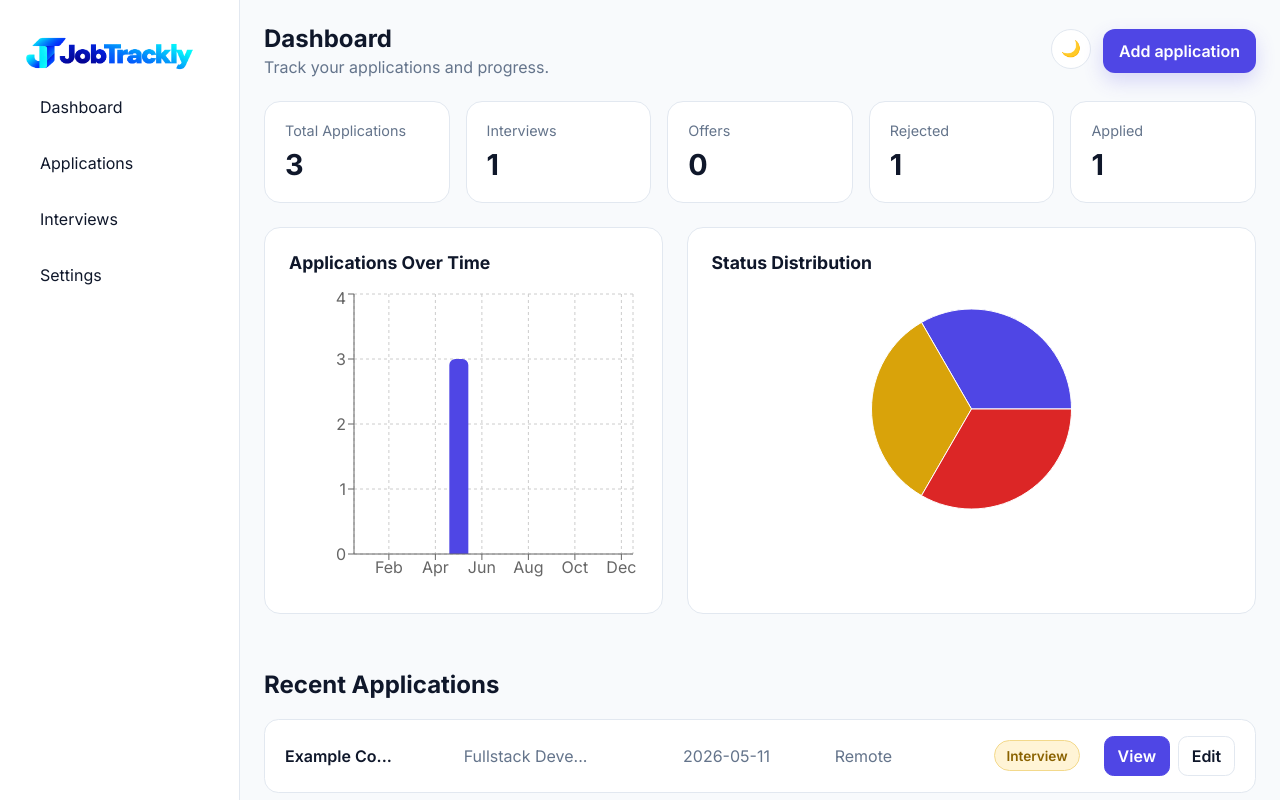
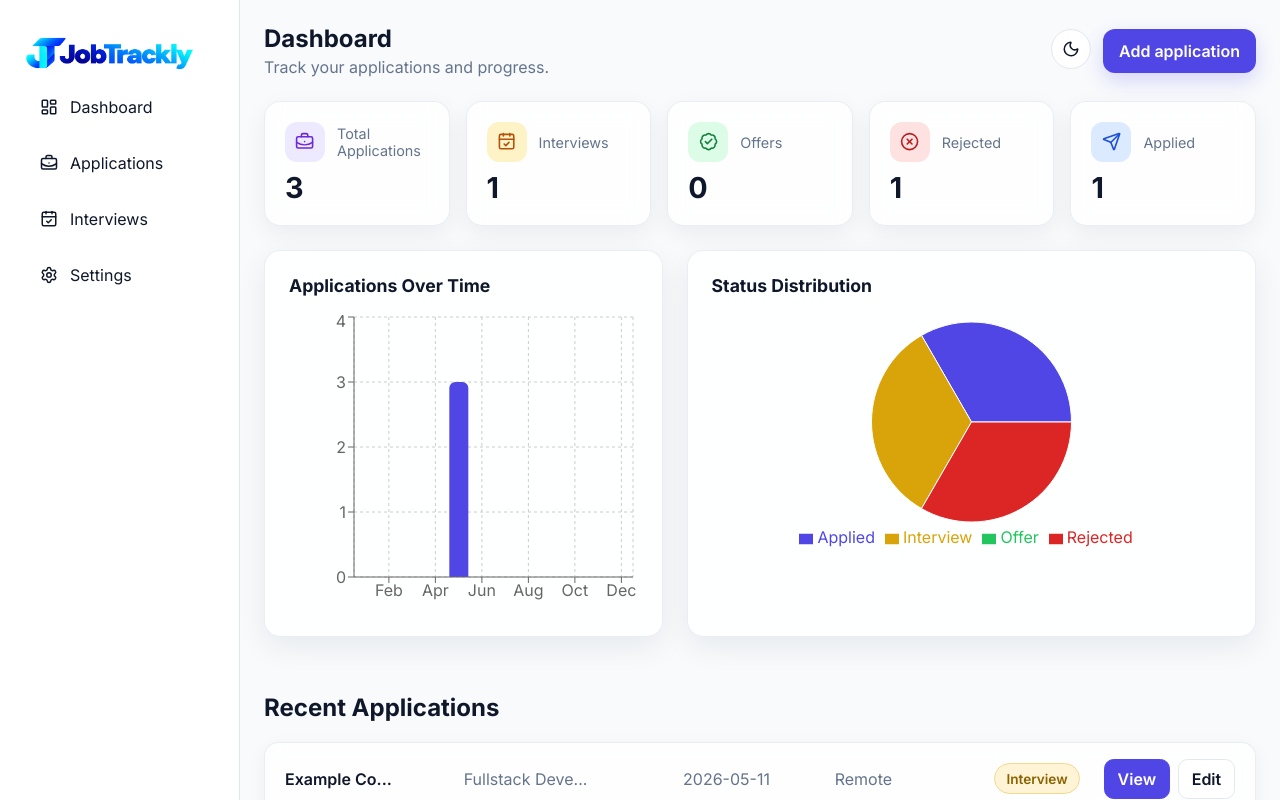
Before and after one commit to amielitoss/Job-Tracker-Project, a React (Vite) app in the folder job-tracker/: page / in a window 1280 px wide. Shown: the top 800 px of the page. Built offline with nearby package versions, Linux system fonts and the light colour scheme.

Commit message:
css and icon update

```diff
--- a/job-tracker/package.json
+++ b/job-tracker/package.json
@@ -10,6 +10,7 @@
     "preview": "vite preview"
   },
   "dependencies": {
+    "lucide-react": "^1.54.0",
     "react": "^19.2.8",
     "react-dom": "^19.2.8",
     "react-router-dom": "^7.18.4",
--- a/job-tracker/src/components/Header.jsx
+++ b/job-tracker/src/components/Header.jsx
@@ -1,3 +1,5 @@
+import { Sun, Moon } from "lucide-react";
+
 function Header({ darkMode, setDarkMode, onOpenForm }) {
     return (
         <header className="header">
@@ -7,7 +9,7 @@ function Header({ darkMode, setDarkMode, onOpenForm }) {
             </div>
 
         <div className="header-actions">
-            <button type="button" className="theme-toggle" onClick={() => setDarkMode(!darkMode)}>{darkMode ? "☀️" : "🌙"}</button>
+            <button type="button" className="theme-toggle" onClick={() => setDarkMode(!darkMode)}>{darkMode ? <Sun size={18} />: <Moon size={18} />}</button>
             <button type="button" className="add-application-button" onClick={onOpenForm}>Add application</button>
         </div>
         </header>
--- a/job-tracker/src/components/Sidebar.jsx
+++ b/job-tracker/src/components/Sidebar.jsx
@@ -1,6 +1,7 @@
 import { NavLink } from "react-router-dom";
 import logo from "../assets/jobtrackly-logo.webp";
 import icon from "../assets/jobtrackly-icon.webp";
+import { LayoutDashboard,BriefcaseBusiness,CalendarCheck, Settings } from "lucide-react";
 
 function Sidebar({ onNavigate }) {
   return (
@@ -10,10 +11,25 @@ function Sidebar({ onNavigate }) {
         <img src={icon} alt="" className="brand-icon" />
       </NavLink>
       <nav>
-        <NavLink to="/" onClick={onNavigate}>Dashboard</NavLink>
-        <NavLink to="/applications" onClick={onNavigate}>Applications</NavLink>
-        <NavLink to="/interviews" onClick={onNavigate}>Interviews</NavLink>
-        <NavLink to="/settings" onClick={onNavigate}>Settings</NavLink>
+        <NavLink to="/" onClick={onNavigate}>
+        <LayoutDashboard size={18} />
+        <span>Dashboard</span>
+        </NavLink>
+
+        <NavLink to="/applications" onClick={onNavigate}>
+        <BriefcaseBusiness size={18} />
+        <span>Applications</span>
+        </NavLink>
+
+        <NavLink to="/interviews" onClick={onNavigate}>
+        <CalendarCheck size={18} />
+        <span>Interviews</span>
+        </NavLink>
+
+        <NavLink to="/settings" onClick={onNavigate}>
+        <Settings size={18} />
+        <span>Settings</span>
+        </NavLink>
       </nav>
     </aside>
   );
--- a/job-tracker/src/components/StatCard.jsx
+++ b/job-tracker/src/components/StatCard.jsx
@@ -1,11 +1,17 @@
-function StatCard({label, value}) {
-    return (
-        <div className="card-wrapper">
-            <p>{label}</p>
-            <span>{value}</span>
+function StatCard({ label, value, icon, type }) {
+  const Icon = icon;
+  return (
+    <div className="card-wrapper">
+      <div className="stat-card-header">
+        <div className={`stat-icon stat-icon-${type}`}>
+            <Icon size={20} />
+        </div>
+        <p>{label}</p>
+      </div>
 
-        </div>
-    );
+      <span>{value}</span>
+    </div>
+  );
 }
 
 export default StatCard;
--- a/job-tracker/src/components/StatusChart.jsx
+++ b/job-tracker/src/components/StatusChart.jsx
@@ -1,4 +1,4 @@
-import { PieChart, Pie, Tooltip, ResponsiveContainer } from "recharts";
+import { PieChart, Pie, Tooltip, ResponsiveContainer, Legend } from "recharts";
 
 function StatusChart({ applications }) {
   const data = [
@@ -38,13 +38,9 @@ function StatusChart({ applications }) {
 
       <ResponsiveContainer width="100%" height={240}>
         <PieChart>
-        <Pie
-          data={data}
-          dataKey="value"
-          nameKey="name"
-          outerRadius={100}
-        />
+          <Pie data={data} dataKey="value" nameKey="name" outerRadius={100} />
           <Tooltip />
+          <Legend />
         </PieChart>
       </ResponsiveContainer>
     </div>
--- a/job-tracker/src/pages/Applications.jsx
+++ b/job-tracker/src/pages/Applications.jsx
@@ -2,6 +2,7 @@ import { useState } from "react";
 import { useNavigate } from "react-router-dom";
 import ApplicationCard from "../components/ApplicationCard";
 import ApplicationDetailsModal from "../components/ApplicationDetailsModal";
+import { Sun, Moon } from "lucide-react";
 
 function Applications({
   applications,
@@ -38,7 +39,7 @@ function Applications({
           className="theme-toggle"
           onClick={() => setDarkMode(!darkMode)}
         >
-          {darkMode ? "☀️" : "🌙"}
+          {darkMode ? <Sun size={18} /> : <Moon size={18} />}
         </button>
       </div>
       <div className="application-filters">
--- a/job-tracker/src/pages/Dashboard.jsx
+++ b/job-tracker/src/pages/Dashboard.jsx
@@ -7,6 +7,7 @@ import StatusChart from "../components/StatusChart";
 import ApplicationsChart from "../components/ApplicationsChart";
 import { Link } from "react-router-dom";
 import { useEffect, useState } from "react";
+import { BriefcaseBusiness, Send, CalendarCheck, BadgeCheck, CircleX } from "lucide-react";
 
 function Dashboard({
   applications,
@@ -37,30 +38,40 @@ function Dashboard({
     {
       label: "Total Applications",
       value: applications.length,
+      icon: BriefcaseBusiness,
+      type: "total"
     },
     {
       label: "Interviews",
       value: applications.filter((application) => {
         return application.status === "Interview";
       }).length,
+      icon: CalendarCheck,
+      type: "interview"
     },
     {
       label: "Offers",
       value: applications.filter((application) => {
         return application.status === "Offer";
       }).length,
+      icon: BadgeCheck,
+      type: "offer"
     },
     {
       label: "Rejected",
       value: applications.filter((application) => {
         return application.status === "Rejected";
       }).length,
+      icon: CircleX,
+      type: "rejected"
     },
     {
       label: "Applied",
       value: applications.filter((application) => {
         return application.status === "Applied";
       }).length,
+      icon: Send,
+      type: "applied"
     },
   ];
 
@@ -114,6 +125,8 @@ function Dashboard({
                 key={stat.label}
                 label={stat.label}
                 value={stat.value}
+                icon={stat.icon}
+                type={stat.type}
               />
             );
           })}
@@ -125,7 +138,7 @@ function Dashboard({
         </div>
 
         <div className="applications-section">
-          {(isFormOpen || editApplication )&& (
+          {(isFormOpen || editApplication) && (
             <div
               className={isClosing ? "modal-overlay closing" : "modal-overlay"}
             >
--- a/job-tracker/src/pages/Interviews.jsx
+++ b/job-tracker/src/pages/Interviews.jsx
@@ -1,3 +1,5 @@
+import { Sun, Moon } from "lucide-react";
+
 function Interviews({ darkMode, setDarkMode, applications }) {
   const interviews = applications.filter((application) => {
     return application.status === "Interview";
@@ -12,7 +14,7 @@ function Interviews({ darkMode, setDarkMode, applications }) {
           className="theme-toggle"
           onClick={() => setDarkMode(!darkMode)}
         >
-          {darkMode ? "☀️" : "🌙"}
+          {darkMode ? <Sun size={18} /> : <Moon size={18} />}
         </button>
       </div>
 
--- a/job-tracker/src/styles/dashboard.css
+++ b/job-tracker/src/styles/dashboard.css
@@ -1,12 +1,5 @@
 .dashboard {
   min-height: 100vh;
-}
-
-.stats-section {
-  display: grid;
-  grid-template-columns: repeat(5, minmax(0, 1fr));
-  gap: 1rem;
-  padding: 1.5rem;
 }
 
 .header {
@@ -39,10 +32,16 @@
 }
 
 .card-wrapper {
-  background: var(--surface);
-  border: 1px solid var(--border);
+  padding: 1.25rem;
+
+  background: color-mix(in srgb, var(--surface) 82%, transparent);
+  border: 1px solid color-mix(in srgb, var(--border) 75%, transparent);
   border-radius: 1rem;
-  padding: 1.25rem;
+
+  backdrop-filter: blur(12px);
+  -webkit-backdrop-filter: blur(12px);
+
+  box-shadow: 0 8px 24px rgb(15 23 42 / 6%);
 }
 
 .card-wrapper p {
@@ -59,17 +58,69 @@
   color: var(--text);
 }
 
+.stat-card-header {
+  display: flex;
+  align-items: center;
+  gap: 0.75rem;
+}
+
+.stat-icon {
+  width: 2.5rem;
+  height: 2.5rem;
+
+  display: grid;
+  place-items: center;
+
+  border-radius: 0.75rem;
+  flex-shrink: 0;
+}
+
+.stat-icon svg {
+  width: 1.2rem;
+  height: 1.2rem;
+}
+
+.stat-icon-total {
+  background: #ede9fe;
+  color: #6d28d9;
+}
+
+.stat-icon-interview {
+  background: #fef3c7;
+  color: #b45309;
+}
+
+.stat-icon-offer {
+  background: #dcfce7;
+  color: #15803d;
+}
+
+.stat-icon-rejected {
+  background: #fee2e2;
+  color: #b91c1c;
+}
+
+.stat-icon-applied {
+  background: #dbeafe;
+  color: #1d4ed8;
+}
+
 .view-all-link {
   display: inline-flex;
   align-items: center;
+
   padding: 0.65rem 1rem;
   margin: 1rem 0 1.5rem;
+
   border: 1px solid var(--border);
   border-radius: 0.75rem;
+
   background: var(--surface);
   color: var(--primary);
+
   text-decoration: none;
   font-weight: 600;
+
   transition:
     background-color 0.2s ease,
     color 0.2s ease,
@@ -88,15 +139,22 @@
   align-items: center;
   justify-content: center;
   gap: 0.5rem;
+
   padding: 0.75rem 1rem;
+
   border: none;
   border-radius: 0.75rem;
+
   background: var(--primary);
   color: #fff;
+
   font: inherit;
   font-weight: 600;
+
   cursor: pointer;
+
   box-shadow: 0 8px 20px rgb(79 70 229 / 20%);
+
   transition:
     transform 0.2s ease,
     box-shadow 0.2s ease,
@@ -117,6 +175,37 @@
   outline-offset: 3px;
 }
 
+.charts-section {
+  display: grid;
+  grid-template-columns: 1.4fr 2fr;
+  gap: 1.5rem;
+
+  padding: 0 1.5rem 1.5rem;
+}
+
+.applications-chart,
+.status-chart {
+  min-width: 0;
+  padding: 1.5rem;
+
+  background: color-mix(in srgb, var(--surface) 84%, transparent);
+  border: 1px solid color-mix(in srgb, var(--border) 75%, transparent);
+  border-radius: 1rem;
+
+  backdrop-filter: blur(12px);
+  -webkit-backdrop-filter: blur(12px);
+
+  box-shadow: 0 10px 30px rgb(15 23 42 / 7%);
+}
+
+.applications-chart h2,
+.status-chart h2 {
+  margin: 0 0 1rem;
+
+  color: var(--text);
+  font-size: 1.1rem;
+}
+
 .applications-section {
   margin: 2rem 1.5rem 0;
 }
@@ -130,9 +219,14 @@
   padding: 1rem 1.25rem;
   margin-bottom: 0.75rem;
 
-  background: var(--surface);
-  border: 1px solid var(--border);
+  background: color-mix(in srgb, var(--surface) 82%, transparent);
+  border: 1px solid color-mix(in srgb, var(--border) 75%, transparent);
   border-radius: 0.9rem;
+
+  backdrop-filter: blur(10px);
+  -webkit-backdrop-filter: blur(10px);
+
+  box-shadow: 0 6px 20px rgb(15 23 42 / 5%);
 }
 
 .recent-application-info {
@@ -140,11 +234,6 @@
   grid-template-columns: 1.2fr 1.5fr 1fr 1fr;
   align-items: center;
   gap: 1rem;
-}
-
-.recent-application-actions {
-  display: flex;
-  gap: 0.5rem;
 }
 
 .recent-application-info p {
@@ -159,23 +248,41 @@
 
 .recent-application-status p {
   margin: 0;
+
   padding: 0.4rem 0.7rem;
+
+  border: 1px solid var(--border);
   border-radius: 999px;
+
   background: var(--bg);
-  border: 1px solid var(--border);
+
   font-size: 0.85rem;
   font-weight: 600;
 }
 
+.recent-application-actions {
+  display: flex;
+  gap: 0.5rem;
+}
+
 .recent-application-actions button {
   padding: 0.55rem 0.8rem;
+
+  border: 1px solid var(--border);
   border-radius: 0.6rem;
-  border: 1px solid var(--border);
+
   background: var(--surface);
   color: var(--text);
+
   cursor: pointer;
+
   font: inherit;
   font-weight: 600;
+
+  transition:
+    transform 0.2s ease,
+    background-color 0.2s ease,
+    border-color 0.2s ease;
 }
 
 .recent-application-actions button:first-child {
@@ -211,39 +318,3 @@
   color: #991b1b;
   border-color: #fecaca;
 }
-
-.status-chart {
-  padding: 1.5rem;
-  background: var(--surface);
-  border: 1px solid var(--border);
-  border-radius: 1rem;
-}
-
-.status-chart h2 {
-  margin: 0 0 1rem;
-  color: var(--text);
-  font-size: 1.1rem;
-}
-
-.charts-section {
-  display: grid;
-  grid-template-columns: 1.4fr 2fr;
-  gap: 1.5rem;
-  padding: 0 1.5rem 1.5rem;
-}
-
-.applications-chart,
-.status-chart {
-  min-width: 0;
-  padding: 1.5rem;
-  background: var(--surface);
-  border: 1px solid var(--border);
-  border-radius: 1rem;
-}
-
-.applications-chart h2,
-.status-chart h2 {
-  margin: 0 0 1rem;
-  color: var(--text);
-  font-size: 1.1rem;
-}
--- a/job-tracker/src/styles/layout.css
+++ b/job-tracker/src/styles/layout.css
@@ -38,7 +38,6 @@ body,
   background: var(--bg);
 }
 
-
 .sidebar {
   min-height: 100vh;
   padding: 1.5rem;
@@ -61,6 +60,9 @@ body,
   color: var(--text);
   padding: 0.75rem 1rem;
   border-radius: 0.75rem;
+  display: flex;
+  align-items: center;
+  gap: 0.75rem;
 }
 
 .sidebar nav a:hover {
```
Also changed, not shown: 1 other file (tests, documents, lock files or other folders). Lines whose indentation alone changed are shown as unchanged.
